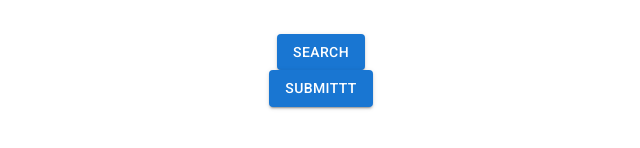
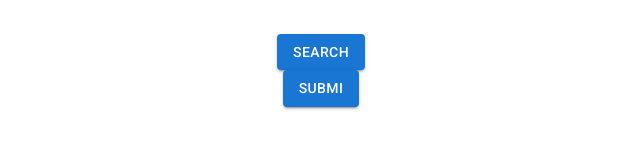
Before and after one commit to sharpk1/carprice-ui, a React (Create React App) app: page / in a window 1280 px wide. Shown: the part 330-478 px from the top of the page, without its empty margins (319-959 px from the left). Built offline with nearby package versions, Linux system fonts and the light colour scheme.

Commit message:
remove Submit t

```diff
--- a/src/HomePage.js
+++ b/src/HomePage.js
@@ -1,12 +1,14 @@
 import React from "react";
 import Button from "@mui/material/Button";
-import {Link} from "react-router-dom";
+import { Link } from "react-router-dom";
 
 const HomePage = () => {
   return (
     <>
-      <Button variant="contained" component={Link} to="/search">Search</Button>
-      <Button variant="contained">Submittt</Button>
+      <Button variant="contained" component={Link} to="/search">
+        Search
+      </Button>
+      <Button variant="contained">Submi</Button>
     </>
   );
 };
```
